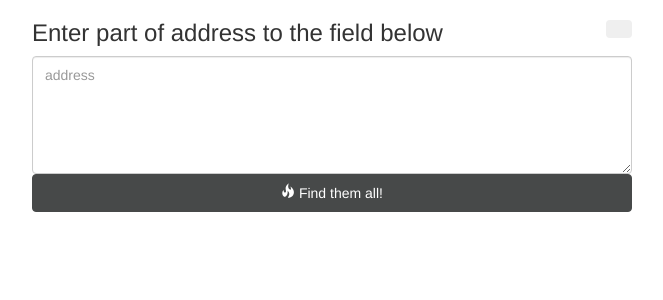
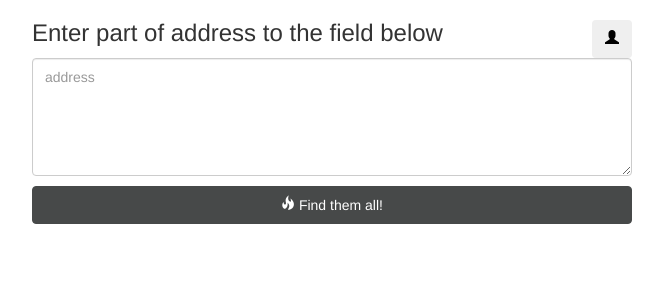
Before and after one commit to m-messiah/ekb-city, a Django app: template ekb-city/templates/input_form.html in a window 1280 px wide. Shown: the top 300 px of the page, without its empty margins (308-971 px from the left). Run offline with Django 3.2, Linux system fonts and the light colour scheme; the template is opened without the code that fills it, so the values that code supplies are empty; some libraries are stand-ins or nearby versions.

Commit message:
v0.4redesign

```diff
--- a/ekb-city/templates/base.html
+++ b/ekb-city/templates/base.html
@@ -25,7 +25,7 @@
 </head>
 <body>
 <!-- Yandex.Metrika counter --><script type="text/javascript">(function (d, w, c) { (w[c] = w[c] || []).push(function() { try { w.yaCounter21399523 = new Ya.Metrika({id:21399523, webvisor:true, clickmap:true, trackLinks:true, accurateTrackBounce:true}); } catch(e) { } }); var n = d.getElementsByTagName("script")[0], s = d.createElement("script"), f = function () { n.parentNode.insertBefore(s, n); }; s.type = "text/javascript"; s.async = true; s.src = (d.location.protocol == "https:" ? "https:" : "http:") + "//mc.yandex.ru/metrika/watch.js"; if (w.opera == "[object Opera]") { d.addEventListener("DOMContentLoaded", f, false); } else { f(); } })(document, window, "yandex_metrika_callbacks");</script><noscript><div><img src="//mc.yandex.ru/watch/21399523" style="position:absolute; left:-9999px;" alt="" /></div></noscript><!-- /Yandex.Metrika counter -->
-<button class="btn pull-right" type="button" onclick="location.href='/about/';" title="About"><i class="icon-user"></i></button>
+<button class="btn pull-right" type="button" onclick="location.href='/about/';" title="About"><i class="glyphicon glyphicon-user"></i></button>
     {% block content %}
     {% endblock %}
     <script src="{% static "js/bootstrap.min.js" %}"></script>
--- a/ekb-city/templates/input_form.html
+++ b/ekb-city/templates/input_form.html
@@ -8,7 +8,7 @@
 <form action="/" method="post">
     {% csrf_token %}
     <textarea class="form-control" rows=5 name="address" placeholder="address" tabindex="1"></textarea>
-    <button class="btn btn-default" style="width:100%;margin-top=10px;" tabindex="2" type="submit"><i class="glyphicon glyphicon-fire glyphicon-white"></i> Find them all!</button>
+    <button class="btn btn-default" style="width:100%;margin-top:10px;" tabindex="2" type="submit"><i class="glyphicon glyphicon-fire glyphicon-white"></i> Find them all!</button>
 </form>
 </div>
 {% endblock %}
--- a/ekb-city/views.py
+++ b/ekb-city/views.py
@@ -22,7 +22,7 @@ def search(request):
         address = request.POST['address']
         matches = sorted(Finder.match(address))
         if not len(matches):
-            matches = [u"<font color=\"red\">Results not found! :(</font>"]
+            matches = [u"<p class=\"text-warning\">Results not found! :(</p>"]
         return render_to_response('answer.html',
                                   {"address": request.POST['address'],
                                    "matches": matches })
```
